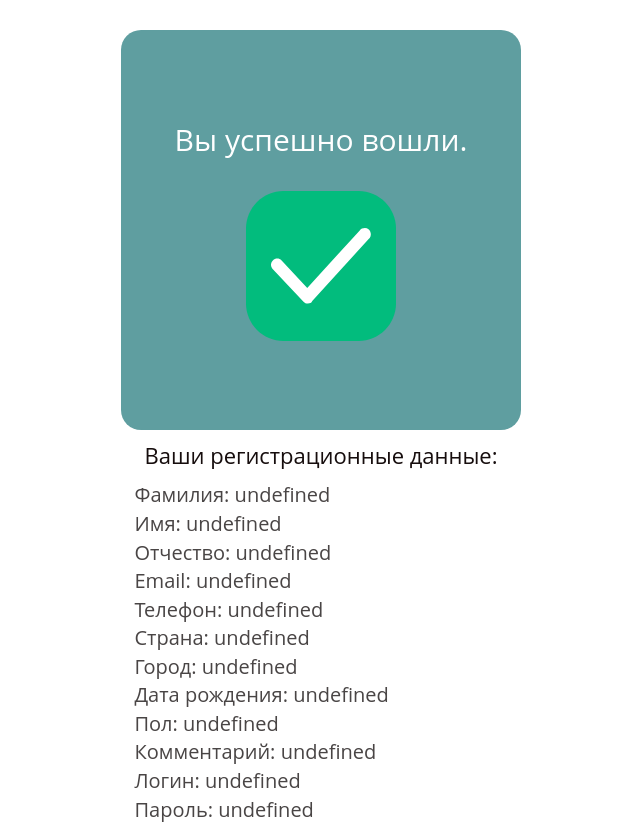
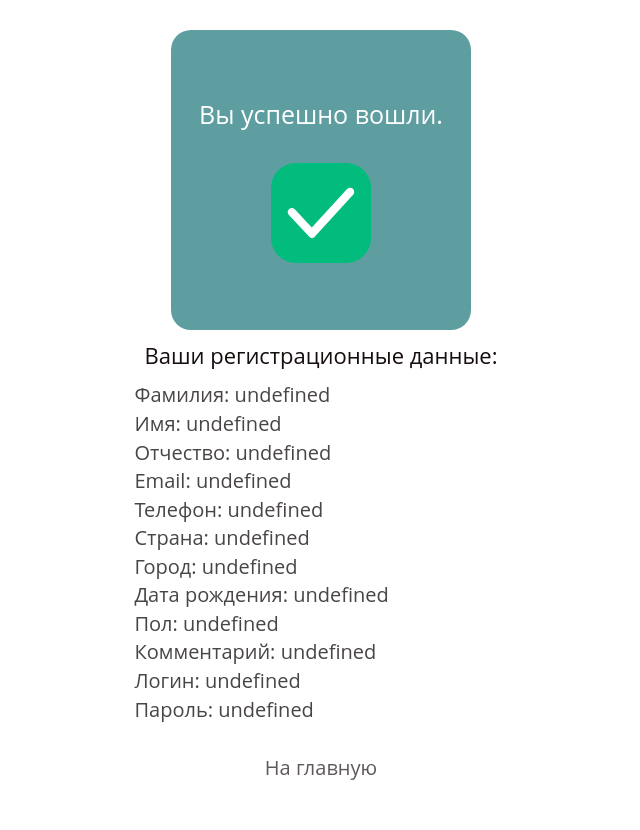
Before and after one commit to Artem-Pot/Register-Form, a plain HTML site: page successfully.html in a window 1280 px wide. Shown: the whole page, without its empty margins (319-959 px from the left). Drawn offline with Linux system fonts and the light colour scheme.

Commit message:
Готовая!
Полностью рабочая форма

```diff
--- a/css/login.css
+++ b/css/login.css
@@ -127,6 +127,7 @@ body {
     width: 20px;
     height: 20px;
     background: url(../img/view.svg) 0 0 no-repeat;
+    display: inline-block;
 }
 
 .view {
--- a/css/successfully.css
+++ b/css/successfully.css
@@ -77,8 +77,8 @@ body {
 }
 
 .modal__box {
-    width: 400px;
-    height: 400px;
+    width: 300px;
+    height: 300px;
     background-color: cadetblue;
     border-radius: 20px;
     display: flex;
@@ -89,7 +89,7 @@ body {
 }
 
 .modal__title {
-    font-size: 30px;
+    font-size: 25px;
     display: block;
     text-align: center;
     color: #fff;
@@ -104,10 +104,25 @@ body {
 }
 
 .modal__box img {
-    width: 150px;
-    height: 150px;
+    width: 100px;
+    height: 100px;
 }
 
 .item {
     font-size: 20px;
 }
+
+.signin__forgot {
+    margin: 30px;
+    color: #e0dbdb;
+}
+
+.signin__forgot a {
+    font-size: 20px;
+    color: #5f5959;
+}
+
+.signin__forgot a:hover {
+    color: #494545;
+    text-decoration:underline;
+}
--- a/js/step3.js
+++ b/js/step3.js
@@ -173,7 +173,7 @@ function comparisonLoginPassword (){
 }
 
 //функция скрытия и показа пароля в поле пароля
-function showHidepassword(target){
+function showHidePassword(target){
 	if (password.getAttribute('type') === 'password') {
 		target.classList.add('view');
 		password.setAttribute('type', 'text');
@@ -184,7 +184,7 @@ function showHidepassword(target){
 	return false;
 }
 
-function showHidepasswordRep(target){
+function showHidePasswordRep(target){
 	if (passwordRepeat.getAttribute('type') === 'password') {
 		target.classList.add('view');
 		passwordRepeat.setAttribute('type', 'text');
--- a/successfully.html
+++ b/successfully.html
@@ -17,6 +17,9 @@
                 <span class="modal__text">Ваши регистрационные данные:</span>
                 <ul class="list"></ul>
             </div>
+
+
+            <span class="signin__forgot"><a href="index.html">На главную</a></span>
         </section>
     </div>
 
```
Also changed, not shown: index.html (+2 -2 lines), js/login.js (+5 -5 lines), js/successfully.js (+0 -12 lines), step3.html (+3 -3 lines).
